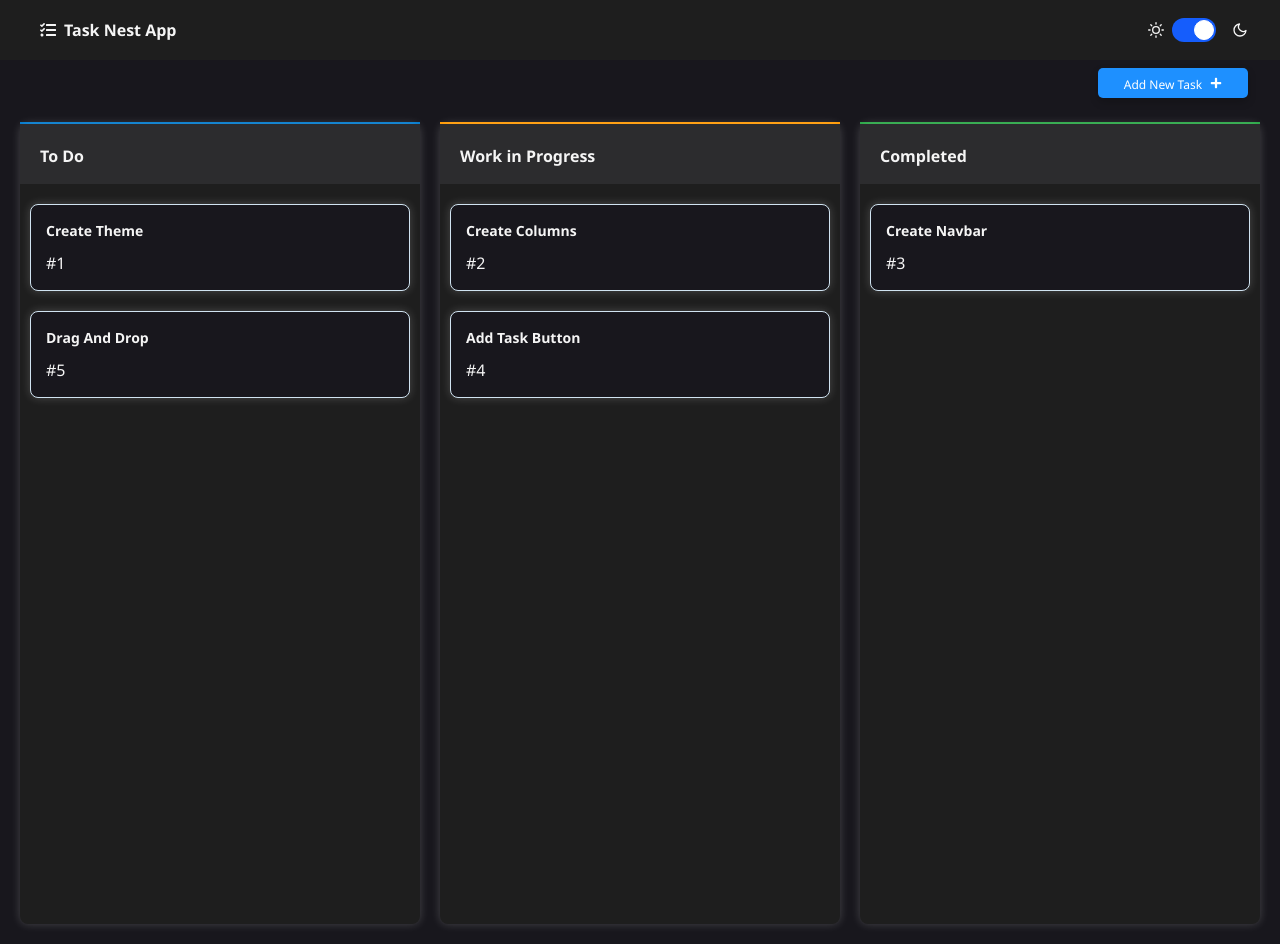
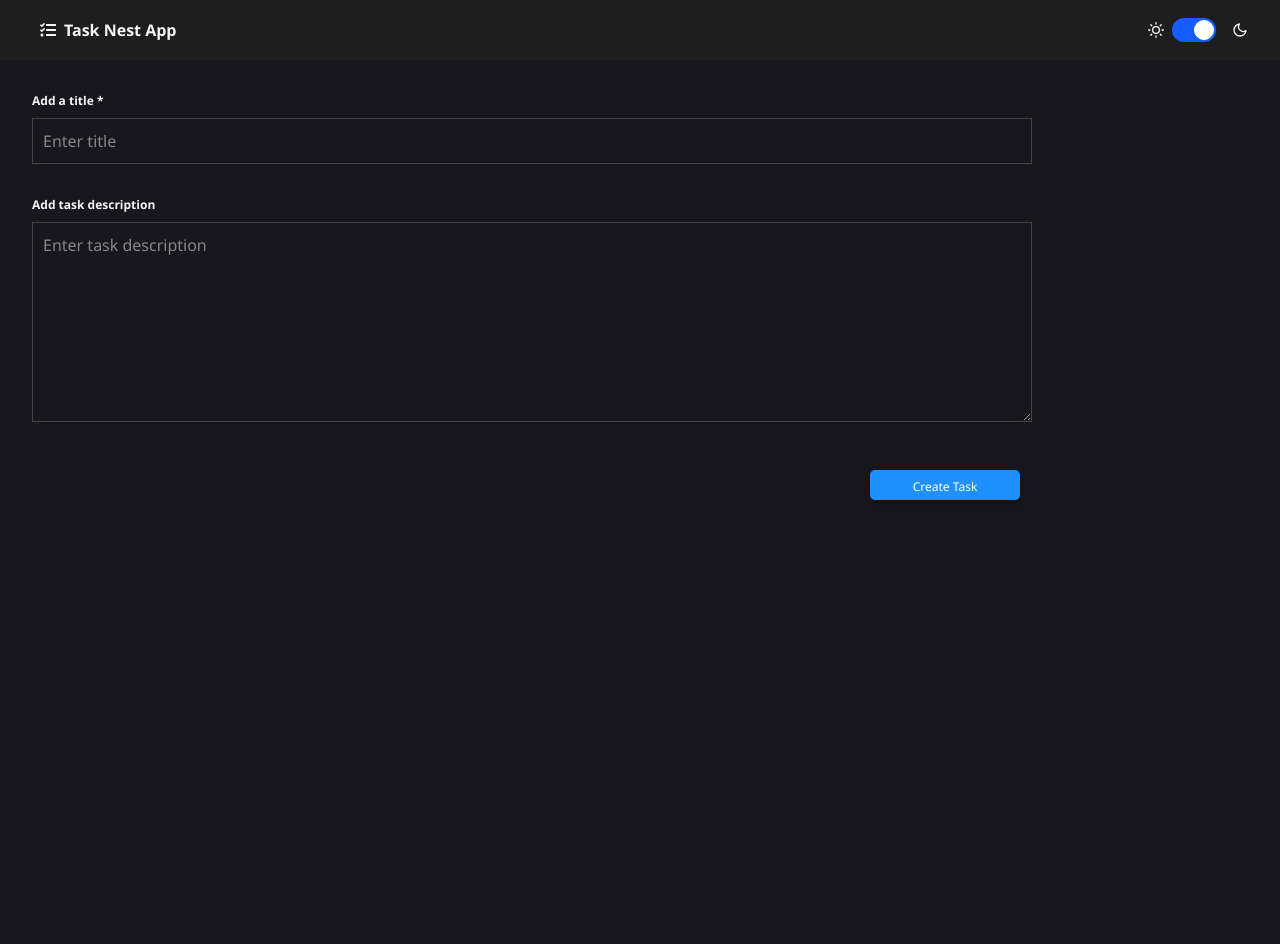
Before and after one commit to React-Ts-Apps/task-nest-app, a React app in the folder task-front-end/: page / in a window 1280 px wide. Both pictures are taken after a click on the button "Add New Task". After the commit the page ends 800 px from the top, so only its background shows below. Built offline with nearby package versions, Linux system fonts and the light colour scheme.

Commit message:
#21-form to add task

```diff
--- a/task-front-end/src/components/layout/Layout.tsx
+++ b/task-front-end/src/components/layout/Layout.tsx
@@ -1,19 +1,35 @@
 import NavBar from './NavBar';
-import React from 'react';
+import React, { useState } from 'react';
 import TaskBoard from '../Task/TaskBoard';
 import { AddTaskButton, ButtonWrapper } from '../../styles/Button.styles';
 import { FaPlus } from 'react-icons/fa';
 import { StyledIcon } from '../../styles/StyledIcon.styles';
+import TaskForm from '../Task/TaskForm';
 
 const Layout = () => {
+  const [showTaskForm, setShowTaskForm] = useState(false)
+
+  const handleNewTask = () => {
+    setShowTaskForm((prev) => !prev)
+  }
+
   return (
-    <>
+    <div>
       <NavBar />
-      <ButtonWrapper>
-        <AddTaskButton>Add New Task<StyledIcon><FaPlus></FaPlus></StyledIcon></AddTaskButton>
-      </ButtonWrapper>
-      <TaskBoard />
-    </>
+      {showTaskForm ? <TaskForm /> :
+        <div>
+          <ButtonWrapper>
+            <AddTaskButton onClick={() => handleNewTask()}>
+              Add New Task
+              <StyledIcon>
+                <FaPlus />
+              </StyledIcon>
+            </AddTaskButton>
+          </ButtonWrapper>
+          <TaskBoard />
+        </div>
+      }
+    </div>
   );
 };
 export default Layout;
--- /dev/null
+++ b/task-front-end/src/components/task/TaskForm.tsx
@@ -0,0 +1,33 @@
+import React, { FormEvent, useState } from "react"
+import { TaskFormWrapper, TaskFormInput, TaskFormTextArea, TaskFormLabel, TaskFormGroup } from "../../styles/Task.styles"
+import { AddTaskButton, ButtonWrapper, TaskFormButtonWrapper } from "../../styles/Button.styles"
+
+const TaskForm = () => {
+    const [title, setTitle] = useState('')
+    const [description, setDescription] = useState('')
+
+    const handleSubmit = (e: FormEvent) => {
+        e.preventDefault()
+    }
+
+    return (<div>
+        <TaskFormWrapper onSubmit={handleSubmit}>
+            <TaskFormGroup>
+                <TaskFormLabel htmlFor="task_input">Add a title *</TaskFormLabel>
+                <TaskFormInput id="task_input" type='text' placeholder="Enter title"
+                    value={title} onChange={(e) => setTitle(e.target.value)} />
+            </TaskFormGroup>
+            <TaskFormGroup>
+                <TaskFormLabel htmlFor="task_desc">Add task description</TaskFormLabel>
+                <TaskFormTextArea id="task_dec" placeholder="Enter task description"
+                    value={description} onChange={(e) => setDescription(e.target.value)} />
+            </TaskFormGroup>
+            <TaskFormButtonWrapper>
+                <AddTaskButton type="submit">
+                    Create Task
+                </AddTaskButton>
+            </TaskFormButtonWrapper>
+        </TaskFormWrapper>
+    </div>)
+}
+export default TaskForm
--- a/task-front-end/src/styles/Button.styles.ts
+++ b/task-front-end/src/styles/Button.styles.ts
@@ -28,3 +28,10 @@ export const ButtonWrapper = styled.div`
   justify-content: flex-end;
   padding: .5rem 2rem .25rem .5rem;
 `;
+
+export const TaskFormButtonWrapper = styled.div`
+  display: flex;
+  width: 1020px;
+  justify-content: flex-end;
+  padding: 1rem 2rem 2rem 8rem;
+`;
--- a/task-front-end/src/styles/Task.styles.ts
+++ b/task-front-end/src/styles/Task.styles.ts
@@ -10,7 +10,7 @@ export const TaskBoardContainer = styled.div`
 export const TaskColumnWrapper = styled.div<TaskColWrapperProps>`
   border-top: 2px solid
     ${({ $status }) =>
-        $status === 'TODO' ? '#007acc' : $status === 'IN_PROGRESS' ? '#ff9900' : '#28a745'};
+    $status === 'TODO' ? '#007acc' : $status === 'IN_PROGRESS' ? '#ff9900' : '#28a745'};
 `;
 
 export const TaskItemCard = styled.div`
@@ -31,12 +31,12 @@ export const TaskItemCard = styled.div`
 export const TaskCardTitle = styled.h3`
   font-weight: bold;
   font-style: normal;
-  font-size: 14px;
+  font-size: 12px;
   padding-bottom: 10px;
 `;
 
 export const TaskId = styled.p`
-  font-size: 16px;
+  font-size: 12px;
 `;
 
 export const TaskCol = styled.div`
@@ -52,5 +52,40 @@ export const TaskColHeader = styled.div`
   `;
 export const TaskColTitle = styled.h2`
     font-weight: bold;
-    font-size:16px;
+    font-size:14px;
   `;
+export const TaskFormWrapper = styled.form`
+  display: flex;
+  flex-direction: column;
+  gap: 2rem;
+  padding: 2rem;
+`;
+
+export const TaskFormGroup = styled.div`
+  display: flex;
+  flex-direction: column;
+  gap:.5rem;
+`;
+
+export const TaskFormInput = styled.input`
+  border: 1px solid ${({ theme }) => theme.borderColor};
+  padding:10px;
+  width:100%;
+  max-width: 1000px;
+  min-width: 100px;
+`;
+
+export const TaskFormTextArea = styled.textarea`
+  border: 1px solid ${({ theme }) => theme.borderColor};
+  padding: 10px;
+  width: 100%;
+  max-height:500px;
+  min-height: 200px;
+  max-width: 1000px;
+  min-width: 100px;
+`;
+
+export const TaskFormLabel = styled.label`
+  font-weight: bold;
+  font-size: 12px;
+`;
--- a/task-front-end/src/styles/themes.ts
+++ b/task-front-end/src/styles/themes.ts
@@ -7,6 +7,7 @@ export const lightTheme = {
   buttonBg: '#007bff',
   buttonHoverBg: '#0056b3',
   columnHeaderBg: '#e2e6ea',
+  borderColor: '#ccc',
 };
 
 export const darkTheme = {
@@ -18,6 +19,7 @@ export const darkTheme = {
   buttonBg: '#1e90ff',
   buttonHoverBg: '#1c7ed6',
   columnHeaderBg: '#2c2c2e',
+  borderColor: '#444',
 };
 
 
```
